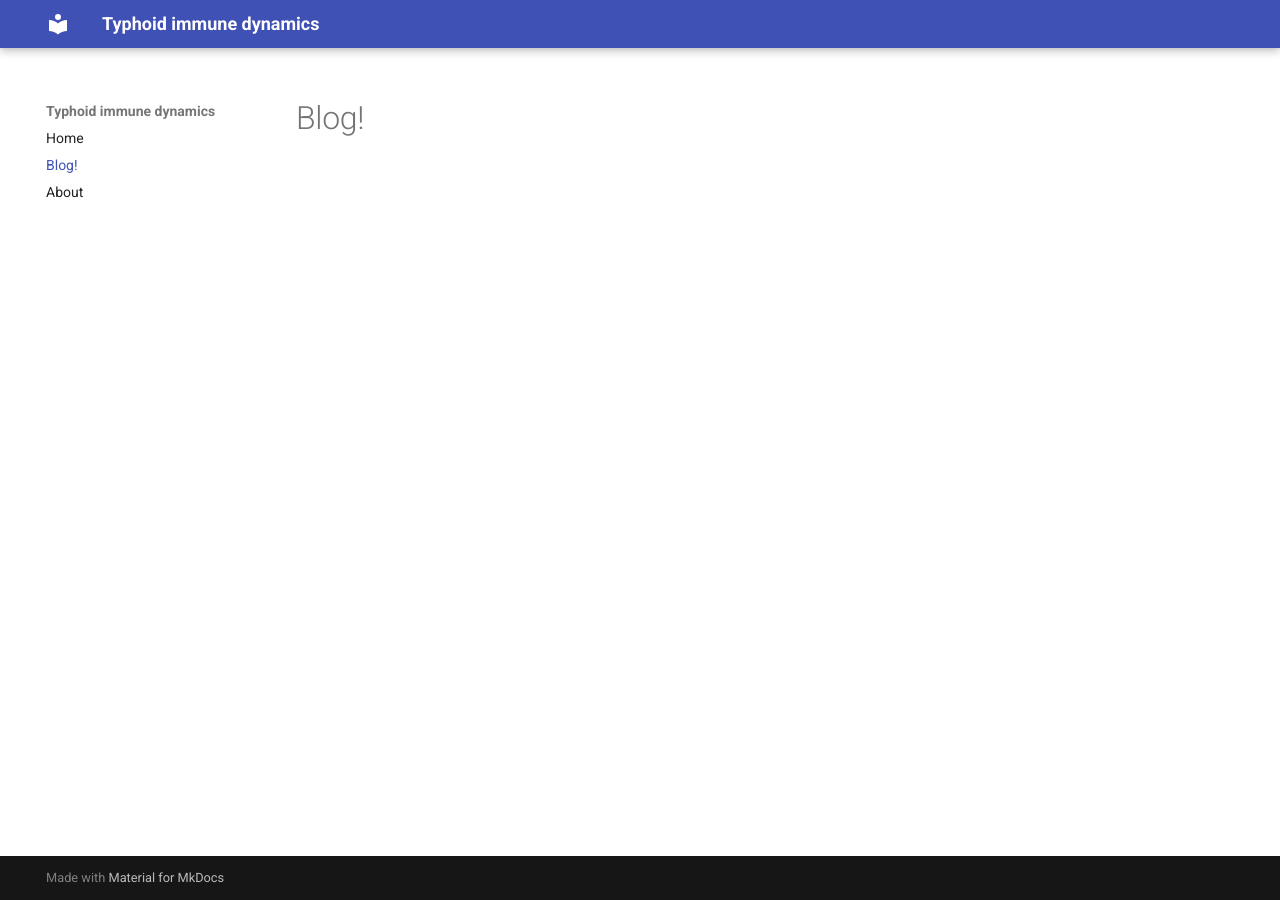
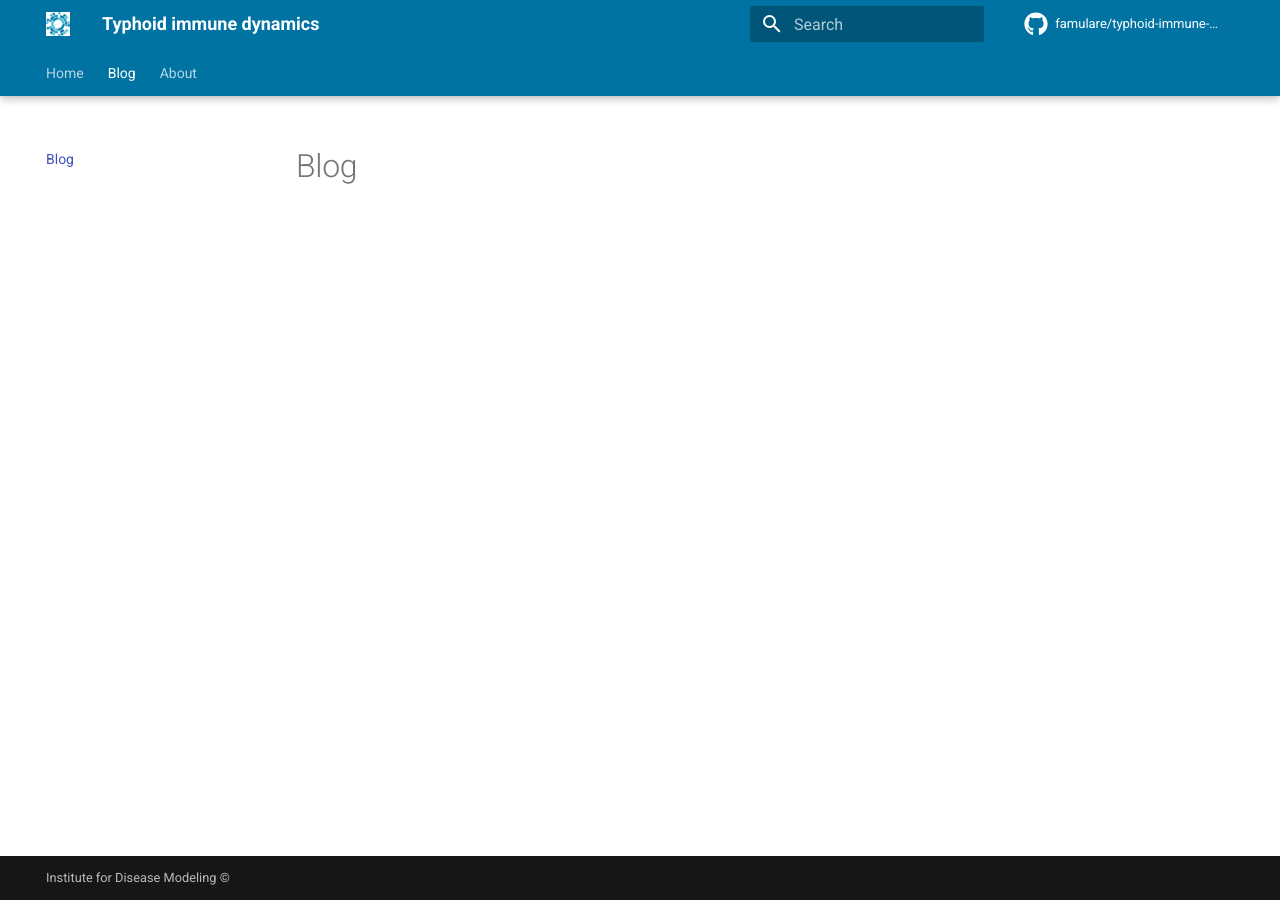
Before and after one commit to famulare/typhoid-immune-dynamics, an MkDocs documentation site: the page built from docs/blog/index.md, in a window 1280 px wide. Built offline with MkDocs 1.6.1 and Material for MkDocs 9.7.7, drawn with Linux system fonts in a browser that asks for light colours; comment, search, counter and statistics services are not loaded.

Commit message:
set up basic docs and blog use Material for MkDocs -

```diff
--- a/docs/blog/index.md
+++ b/docs/blog/index.md
@@ -1 +1 @@
-# Blog!
+# Blog
--- /dev/null
+++ b/docs/stylesheets/extra.css
@@ -0,0 +1,5 @@
+[data-md-color-scheme="idm"] {
+  --md-primary-fg-color:        #0073A3;
+  --md-primary-fg-color--light: #2FA5D5;
+  --md-primary-fg-color--dark:  #0A8ABB;
+}
--- a/mkdocs.yml
+++ b/mkdocs.yml
@@ -1,9 +1,11 @@
 site_name: Typhoid immune dynamics
+copyright: Institute for Disease Modeling &copy
+repo_url: https://github.com/famulare/typhoid-immune-dynamics
+repo_name: famulare/typhoid-immune-dynamics
 
-theme: material
 
-features:
-    - navigation.indexes
+extra_css:
+  - stylesheets/extra.css
 
 nav:
   - Home: index.md
@@ -11,4 +13,37 @@
   - About: about.md
 
 plugins:
-  - blog
+  - blog:
+      post_readtime: TRUE
+  - search
+  - rss:
+      enabled: !ENV [CI, false]
+      use_git: false
+      match_path: blog/posts/.*
+      date_from_meta:
+        as_creation: date
+      categories:
+        - categories
+
+theme:
+  name: material
+  favicon: img/favicon.ico
+  logo: img/favicon.ico
+  icon:
+    repo: fontawesome/brands/github
+  palette:
+    scheme: idm
+  features:
+  - navigation.instant
+  - navigation.tabs
+  - navigation.tabs.sticky
+  - navigation.sections
+  - navigation.path
+  - toc.integrate
+  - navigation.top
+  - search.suggest
+  - search.highlight
+  - search.share
+
+extra:
+  generator: false
```
Also changed, not shown: docs/blog/posts/hello-world.md (+1 -1 lines).
